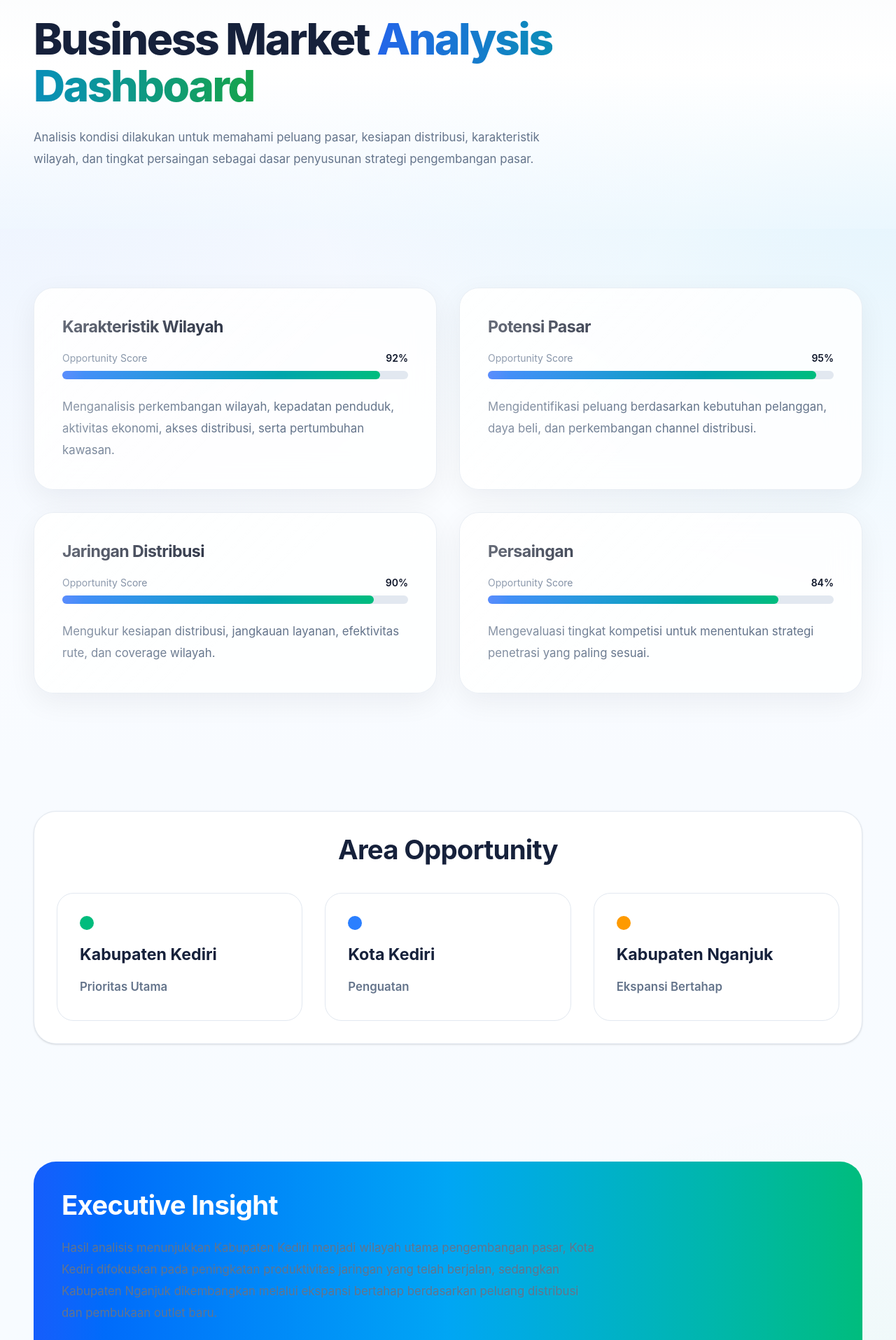
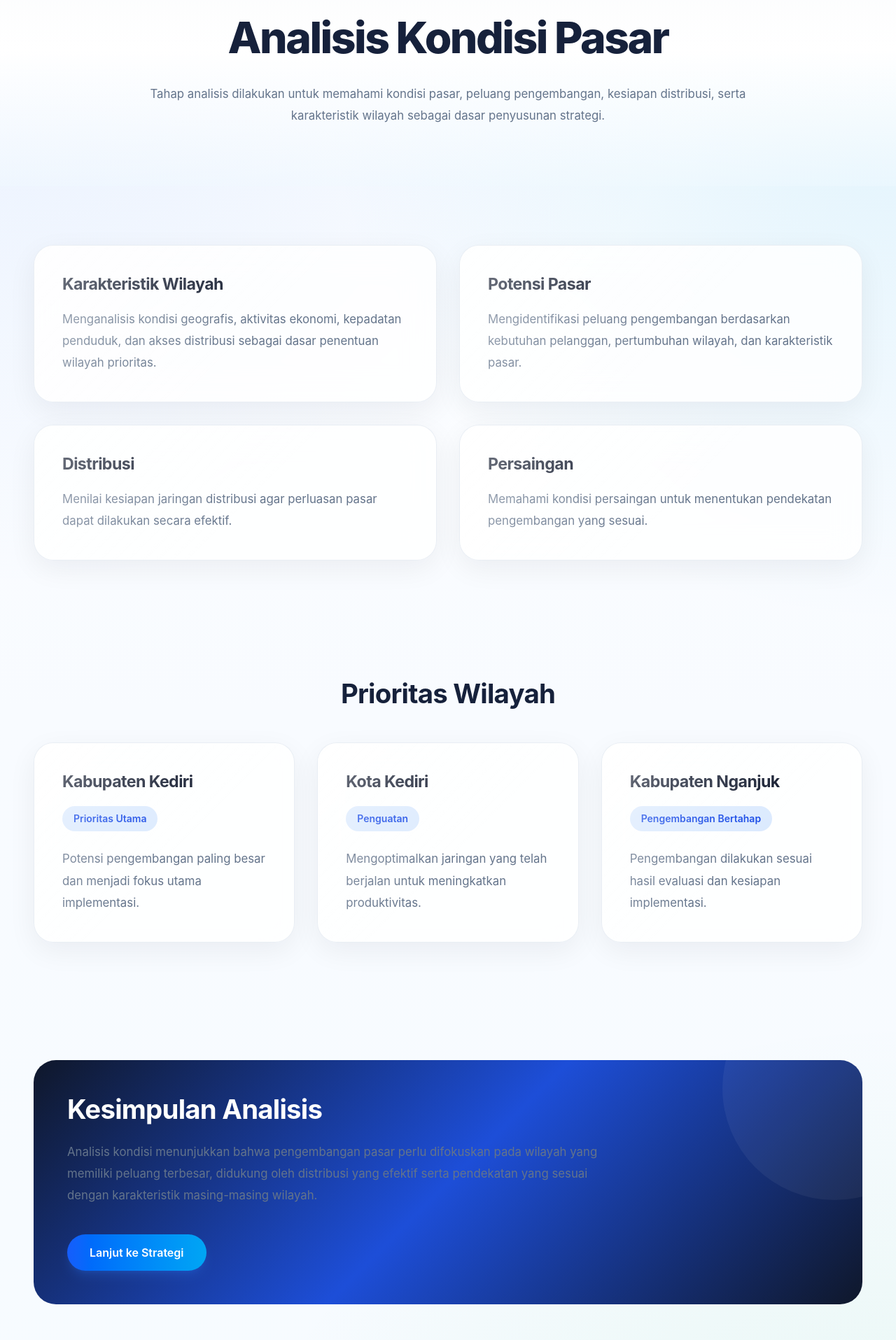
Before and after one commit to dawudsw0491-cell/market-strategy-presentation, a Next.js app: page /analisis-kondisi in a window 1280 px wide. Shown: the part 205-2120 px from the top of the page at 70% size. Built offline with nearby package versions, Linux system fonts and the light colour scheme.

Commit message:
refactor(analysis): simplify analysis page for release candidate

```diff
--- a/app/analisis-kondisi/page.tsx
+++ b/app/analisis-kondisi/page.tsx
@@ -6,79 +6,49 @@ import Card from "@/components/ui/card";
 import Container from "@/components/ui/container";
 import Section from "@/components/ui/section";
 
-const marketFactors = [
+const analysis = [
   {
     title: "Karakteristik Wilayah",
-    score: 92,
     description:
-      "Menganalisis perkembangan wilayah, kepadatan penduduk, aktivitas ekonomi, akses distribusi, serta pertumbuhan kawasan.",
+      "Menganalisis kondisi geografis, aktivitas ekonomi, kepadatan penduduk, dan akses distribusi sebagai dasar penentuan wilayah prioritas.",
   },
   {
     title: "Potensi Pasar",
-    score: 95,
     description:
-      "Mengidentifikasi peluang berdasarkan kebutuhan pelanggan, daya beli, dan perkembangan channel distribusi.",
+      "Mengidentifikasi peluang pengembangan berdasarkan kebutuhan pelanggan, pertumbuhan wilayah, dan karakteristik pasar.",
   },
   {
-    title: "Jaringan Distribusi",
-    score: 90,
+    title: "Distribusi",
     description:
-      "Mengukur kesiapan distribusi, jangkauan layanan, efektivitas rute, dan coverage wilayah.",
+      "Menilai kesiapan jaringan distribusi agar perluasan pasar dapat dilakukan secara efektif.",
   },
   {
     title: "Persaingan",
-    score: 84,
     description:
-      "Mengevaluasi tingkat kompetisi untuk menentukan strategi penetrasi yang paling sesuai.",
+      "Memahami kondisi persaingan untuk menentukan pendekatan pengembangan yang sesuai.",
   },
 ];
 
-const opportunities = [
+const priorities = [
   {
     area: "Kabupaten Kediri",
-    focus: "Prioritas Utama",
-    color: "bg-emerald-500",
+    level: "Prioritas Utama",
+    reason:
+      "Potensi pengembangan paling besar dan menjadi fokus utama implementasi.",
   },
   {
     area: "Kota Kediri",
-    focus: "Penguatan",
-    color: "bg-blue-500",
+    level: "Penguatan",
+    reason:
+      "Mengoptimalkan jaringan yang telah berjalan untuk meningkatkan produktivitas.",
   },
   {
     area: "Kabupaten Nganjuk",
-    focus: "Ekspansi Bertahap",
-    color: "bg-amber-500",
+    level: "Pengembangan Bertahap",
+    reason:
+      "Pengembangan dilakukan sesuai hasil evaluasi dan kesiapan implementasi.",
   },
 ];
-
-function Progress({
-  value,
-}: {
-  value: number;
-}) {
-  return (
-    <div className="mt-4">
-      <div className="mb-2 flex justify-between text-sm">
-        <span className="text-slate-500">
-          Opportunity Score
-        </span>
-
-        <span className="font-semibold text-slate-900">
-          {value}%
-        </span>
-      </div>
-
-      <div className="h-3 rounded-full bg-slate-200">
-        <div
-          className="h-3 rounded-full bg-gradient-to-r from-blue-600 to-emerald-500"
-          style={{
-            width: `${value}%`,
-          }}
-        />
-      </div>
-    </div>
-  );
-}
 
 export default function AnalisisKondisiPage() {
   return (
@@ -87,30 +57,23 @@ export default function AnalisisKondisiPage() {
 
       <main>
 
-        <Section
-          background="gradient"
-          className="pt-14 lg:pt-20"
-        >
+        <Section background="gradient">
           <Container>
 
-            <div className="max-w-4xl">
+            <div className="mx-auto max-w-4xl text-center">
 
-              <span className="inline-flex rounded-full border border-blue-200 bg-white/80 px-5 py-2 text-sm font-semibold text-blue-700">
+              <span className="inline-flex rounded-full bg-blue-100 px-5 py-2 text-sm font-semibold text-blue-700">
                 Analisis Kondisi
               </span>
 
               <h1 className="mt-6">
-                Business Market
-                <span className="gradient-text">
-                  {" "}Analysis Dashboard
-                </span>
+                Analisis Kondisi Pasar
               </h1>
 
-              <p className="mt-6 max-w-3xl text-lg leading-8 text-slate-600">
-                Analisis kondisi dilakukan untuk memahami peluang pasar,
-                kesiapan distribusi, karakteristik wilayah, dan tingkat
-                persaingan sebagai dasar penyusunan strategi pengembangan
-                pasar.
+              <p className="mt-8 text-lg leading-8 text-slate-600">
+                Tahap analisis dilakukan untuk memahami kondisi pasar,
+                peluang pengembangan, kesiapan distribusi, serta
+                karakteristik wilayah sebagai dasar penyusunan strategi.
               </p>
 
             </div>
@@ -124,17 +87,48 @@ export default function AnalisisKondisiPage() {
 
             <div className="grid gap-8 lg:grid-cols-2">
 
-              {marketFactors.map((item) => (
+              {analysis.map((item) => (
 
                 <Card
                   key={item.title}
                   title={item.title}
                 >
+                  <p className="leading-8 text-slate-600">
+                    {item.description}
+                  </p>
+                </Card>
 
-                  <Progress value={item.score} />
+              ))}
+
+            </div>
+
+          </Container>
+
+        </Section>
+
+        <Section>
+
+          <Container>
+
+            <h2 className="mb-12 text-center">
+              Prioritas Wilayah
+            </h2>
+
+            <div className="grid gap-8 lg:grid-cols-3">
+
+              {priorities.map((item) => (
+
+                <Card
+                  key={item.area}
+                  title={item.area}
+                >
+
+                  <span className="inline-flex rounded-full bg-blue-100 px-4 py-2 text-sm font-semibold text-blue-700">
+                    {item.level}
+                  </span>
 
                   <p className="mt-6 leading-8 text-slate-600">
-                    {item.description}
+                    {item.reason}
                   </p>
 
                 </Card>
@@ -151,70 +145,22 @@ export default function AnalisisKondisiPage() {
 
           <Container>
 
-            <div className="rounded-[32px] border border-slate-200 bg-white p-8 shadow-sm">
+            <div className="executive-box">
 
-              <h2 className="mb-10 text-center">
-                Area Opportunity
+              <h2 className="text-white">
+                Kesimpulan Analisis
               </h2>
 
-              <div className="grid gap-8 lg:grid-cols-3">
-
-                {opportunities.map((item) => (
-
-                  <div
-                    key={item.area}
-                    className="rounded-3xl border border-slate-200 p-8"
-                  >
-
-                    <div
-                      className={`h-5 w-5 rounded-full ${item.color}`}
-                    />
-
-                    <h3 className="mt-5">
-                      {item.area}
-                    </h3>
-
-                    <p className="mt-4 text-lg font-semibold text-blue-600">
-                      {item.focus}
-                    </p>
-
-                  </div>
-
-                ))}
-
-              </div>
-
-            </div>
-
-          </Container>
-
-        </Section>
-
-        <Section>
-
-          <Container>
-
-            <div className="rounded-[32px] bg-gradient-to-r from-blue-600 via-sky-500 to-emerald-500 p-10 text-white">
-
-              <h2 className="text-white">
-                Executive Insight
-              </h2>
-
-              <p className="mt-6 max-w-3xl text-lg leading-8 text-blue-50">
-                Hasil analisis menunjukkan Kabupaten Kediri menjadi wilayah
-                utama pengembangan pasar, Kota Kediri difokuskan pada
-                peningkatan produktivitas jaringan yang telah berjalan,
-                sedangkan Kabupaten Nganjuk dikembangkan melalui ekspansi
-                bertahap berdasarkan peluang distribusi dan pembukaan outlet
-                baru.
+              <p className="mt-6 max-w-3xl text-lg leading-8 text-slate-200">
+                Analisis kondisi menunjukkan bahwa pengembangan pasar perlu
+                difokuskan pada wilayah yang memiliki peluang terbesar,
+                didukung oleh distribusi yang efektif serta pendekatan yang
+                sesuai dengan karakteristik masing-masing wilayah.
               </p>
 
               <div className="mt-10">
-                <Button
-                  href="/strategi-pengembangan"
-                  variant="secondary"
-                >
-                  Lanjut ke Strategi Pengembangan
+                <Button href="/strategi-pengembangan">
+                  Lanjut ke Strategi
                 </Button>
               </div>
 
@@ -227,7 +173,6 @@ export default function AnalisisKondisiPage() {
       </main>
 
       <Footer />
-
     </>
   );
 }
```
